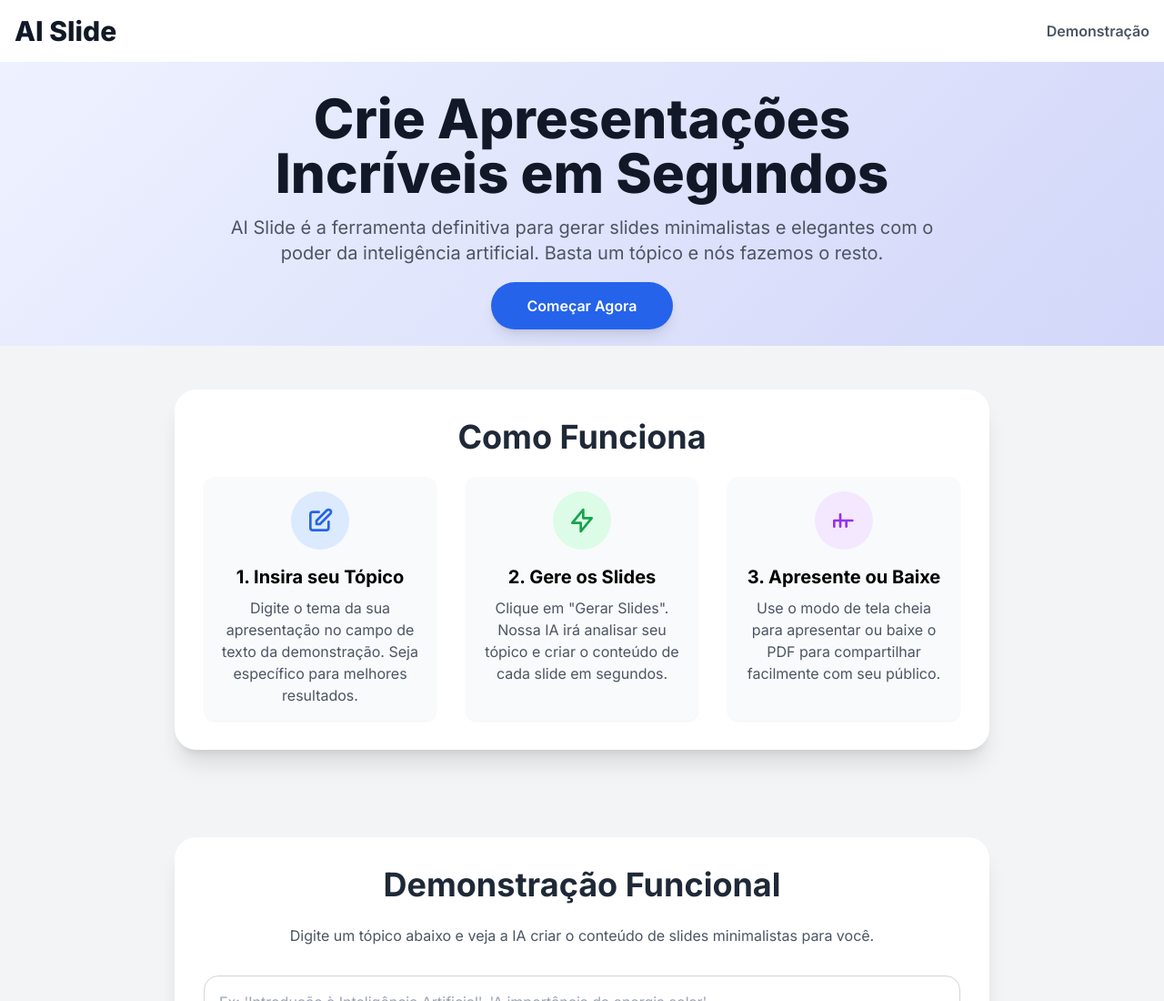
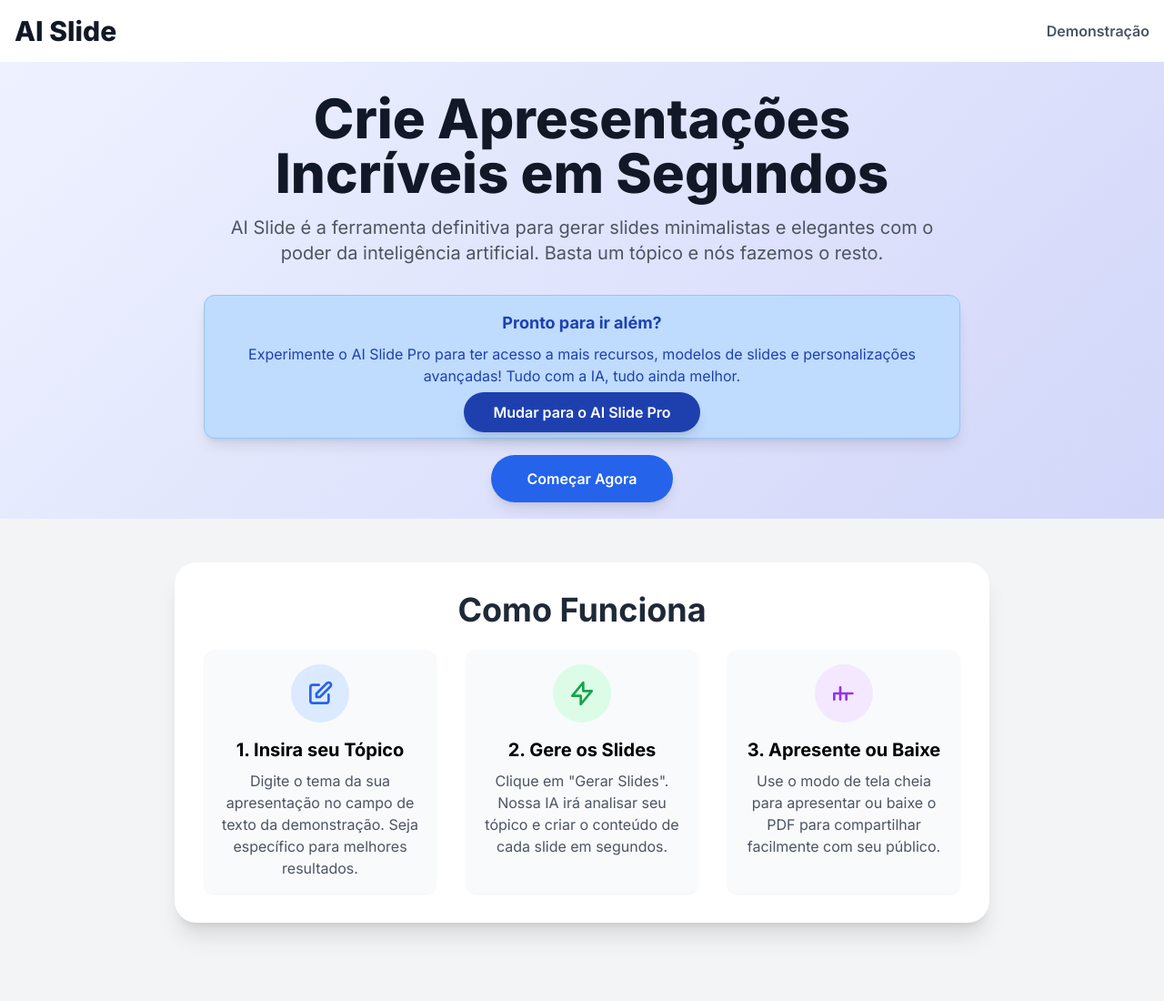
Before and after one commit to williamnardelli37-beep/williamnardelli37sai.github.io, a plain HTML site: page index.html in a window 1280 px wide. Shown: the top 1100 px of the page at 91% size. Drawn offline with nearby package versions, Linux system fonts and the light colour scheme.

Commit message:
Update index.html

```diff
--- a/index.html
+++ b/index.html
@@ -87,6 +87,17 @@
         <div class="container mx-auto p-8 max-w-4xl text-center">
             <h1 class="text-4xl sm:text-6xl font-extrabold text-gray-900 leading-tight mb-4">Crie Apresentações Incríveis em Segundos</h1>
             <p class="text-lg sm:text-xl text-gray-600 mb-8">AI Slide é a ferramenta definitiva para gerar slides minimalistas e elegantes com o poder da inteligência artificial. Basta um tópico e nós fazemos o resto.</p>
+
+            <div class="bg-blue-200 border border-blue-300 text-blue-800 p-4 rounded-xl shadow-lg mb-8">
+                <p class="font-bold text-lg mb-2">Pronto para ir além?</p>
+                <p class="text-base mb-4">Experimente o AI Slide Pro para ter acesso a mais recursos, modelos de slides e personalizações avançadas! Tudo com a IA, tudo ainda melhor.</p>
+                <a href="https://williamnardelli37-beep.github.io/aislideprotudocomai.github.io/"
+                   target="_blank"
+                   class="btn-primary bg-blue-800 text-white font-semibold py-3 px-8 rounded-full shadow-lg hover:bg-blue-900 focus:outline-none focus:ring-4 focus:ring-blue-800">
+                    Mudar para o AI Slide Pro
+                </a>
+            </div>
+
             <a href="#demo" class="btn-primary bg-blue-600 text-white font-semibold py-4 px-10 rounded-full shadow-lg hover:bg-blue-700 focus:outline-none focus:ring-4 focus:ring-blue-500">Começar Agora</a>
         </div>
     </main>
```
